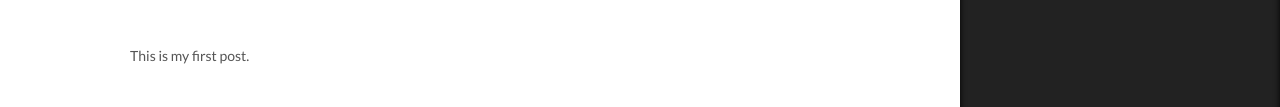
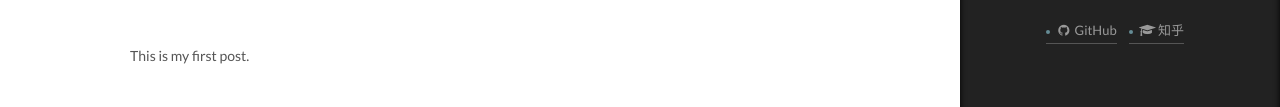
Before and after one commit to ZhongZC/ZhongZC, a plain HTML site: page 2017/08/23/My-New-Post/index.html in a window 1280 px wide. Both pictures are taken after a click on the element 1238 px from the left and 743 px from the top of the page. Shown: the part 261-368 px from the top of the page. Drawn offline with Linux system fonts and the light colour scheme.

Commit message:
Site updated: 2017-08-23 20:53:41

```diff
--- a/2017/08/23/My-New-Post/index.html
+++ b/2017/08/23/My-New-Post/index.html
@@ -453,6 +453,30 @@
 
         <div class="links-of-author motion-element">
 
+
+              <span class="links-of-author-item">
+                <a href="https://github.com/zhongzc/" target="_blank" title="GitHub">
+
+                    <i class="fa fa-fw fa-github"></i>
+
+
+                      GitHub
+
+                </a>
+              </span>
+
+              <span class="links-of-author-item">
+                <a href="https://www.zhihu.com/people/zhong-zhen-chi/activities" target="_blank" title="知乎">
+
+                    <i class="fa fa-fw fa-mortar-board"></i>
+
+
+                      知乎
+
+                </a>
+              </span>
+
+
         </div>
 
 
--- a/css/main.css
+++ b/css/main.css
@@ -1808,7 +1808,7 @@ pre .javascript .function {
   width: 4px;
   height: 4px;
   border-radius: 50%;
-  background: #b1ffff;
+  background: #658c95;
 }
 .links-of-blogroll {
   font-size: 13px;
```
Also changed, not shown: 2017/08/23/赞美github/index.html (+24 -0 lines), archives/2017/08/index.html (+24 -0 lines), archives/2017/index.html (+24 -0 lines), archives/index.html (+24 -0 lines), index.html (+24 -0 lines), favicon.ico (deleted), images/favicon.ico (added).
